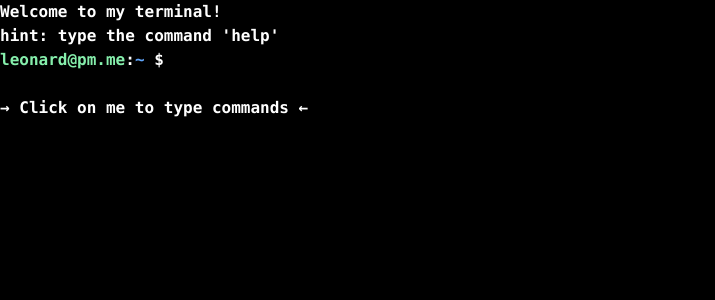
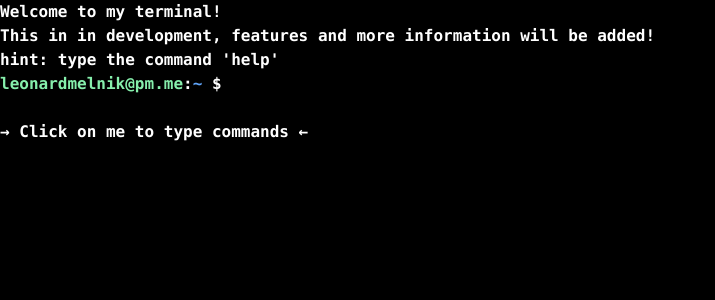
Before and after one commit to lennymelnik/leonardmelnik.com, a Next.js app: page / in a window 1280 px wide. Shown: the top 300 px of the page, without its empty margins (0-715 px from the left). Built offline with nearby package versions, Linux system fonts and the light colour scheme.

Commit message:
Added disclaimer

```diff
--- a/pages/index.js
+++ b/pages/index.js
@@ -8,7 +8,7 @@ export default function Home() {
 
     <a class='text-blue-500'> Commands: </a><br/>
     <div class='px-4'>
-
+      work - My main endevors <br/>
       about - About Me <br/>
       contact - Ways to reach out to me <br/>
       projects - What I am currently working on!<br/>
@@ -75,6 +75,7 @@ export default function Home() {
   const [command, setCommand] = useState(undefined)
   const [previousOutput, setPreviousOutput] = useState(`
   Welcome to my terminal! </br>
+  This in in development, features and more information will be added! <br/>
   hint: type the command 'help'
 
   `)
@@ -196,7 +197,7 @@ export default function Home() {
 
       <div className="flex justify-start">
 
-        <a className='text-green-300'>leonard@pm.me</a>:
+        <a className='text-green-300' href='mailto:leonardmelnik@pm.me'>leonardmelnik@pm.me</a>:
         <a className='text-blue-400'>{directory} </a>
         <a>$ </a>
           <div className='cursor'>
```
